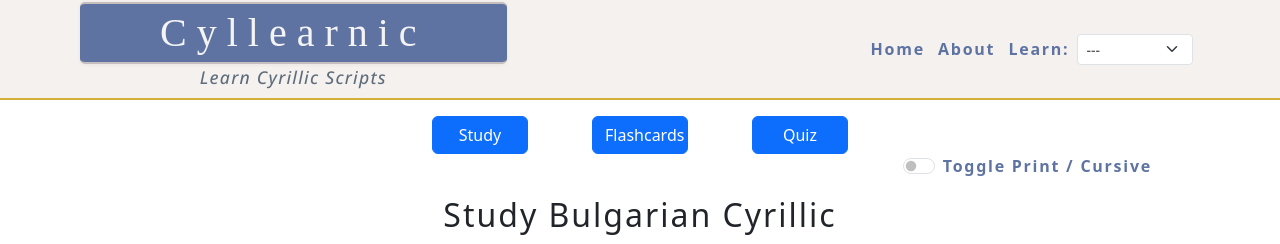
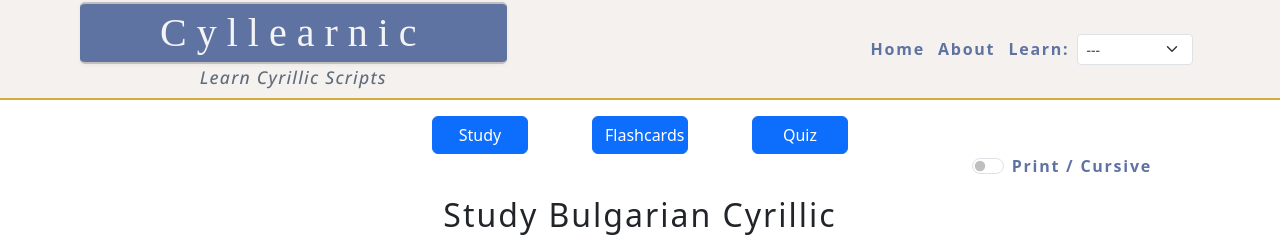
Before and after one commit to mjfru/cyllearnic, a React (Vite) app: page /study/bulgarian in a window 1280 px wide. Shown: the top 244 px of the page. Built offline with nearby package versions, Linux system fonts and the light colour scheme; a web font is replaced by a local one.

Commit message:
simplify the print/cursive toggle

```diff
--- a/src/components/ToggleScript.jsx
+++ b/src/components/ToggleScript.jsx
@@ -18,7 +18,7 @@ const ToggleScript = () => {
 				onChange={toggleFont}
 			/>
 			<label className="form-check-label" htmlFor="switchCheckDefault">
-				Toggle Print / Cursive
+				Print / Cursive
 			</label>
 		</div>
 	);
```
